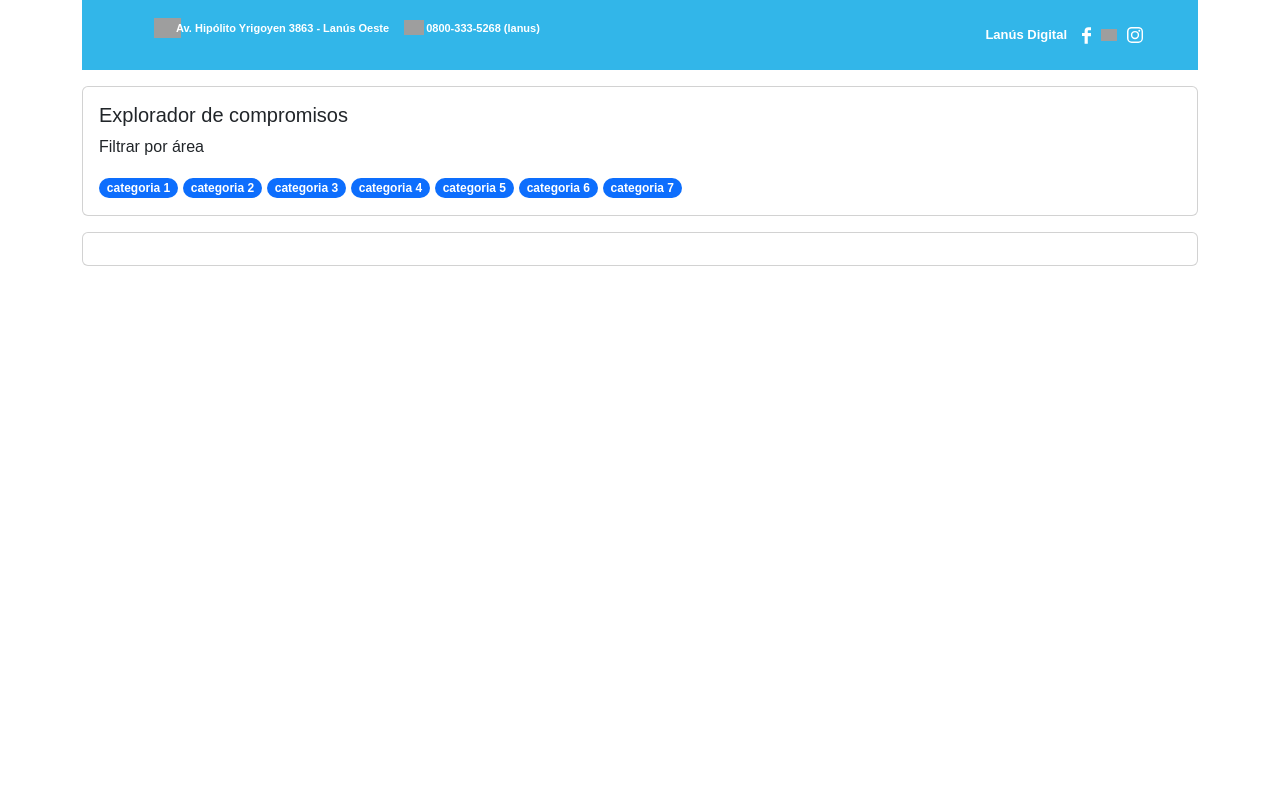
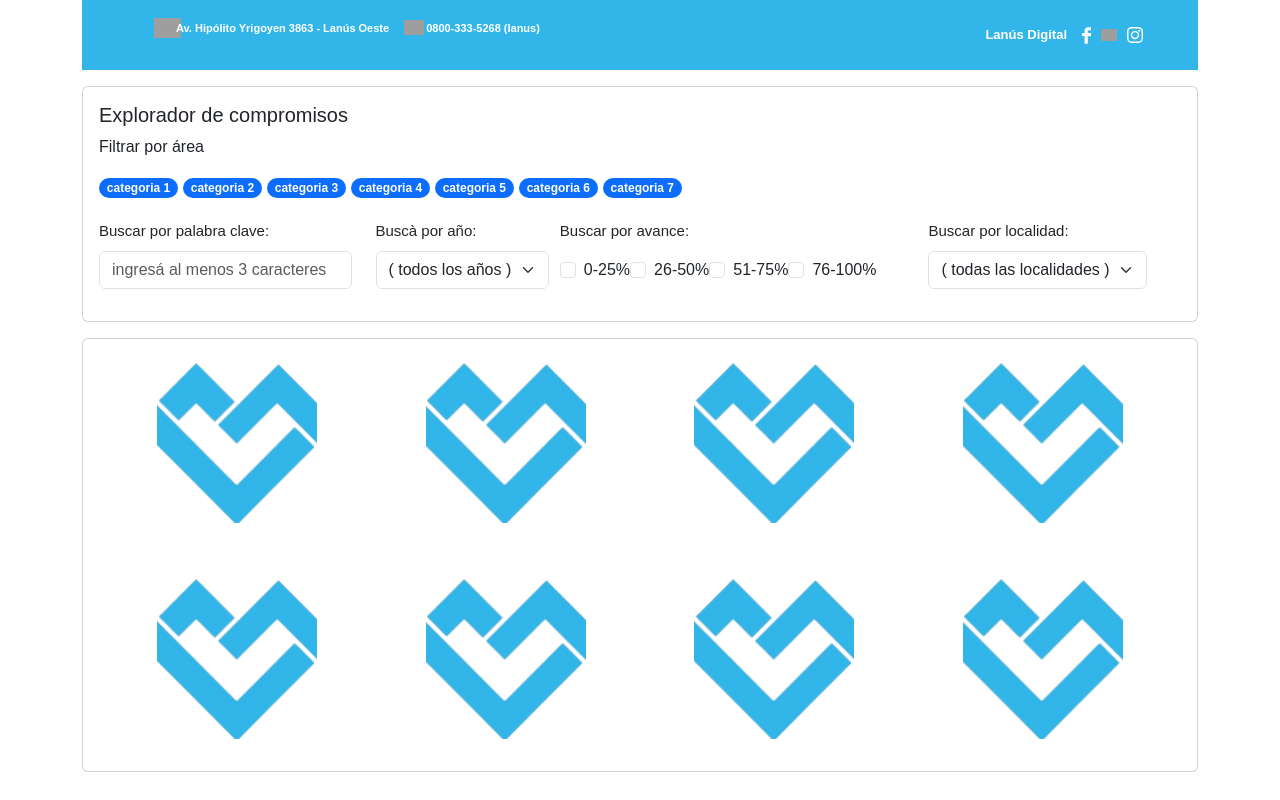
Before and after one commit to desanus/compromisos, a React (Vite) app: page / in a window 1280 px wide. Built offline with nearby package versions, Linux system fonts and the light colour scheme; grey boxes are pictures that could not be loaded.

Commit message:
agregue filtros de busqueda palabra clave, por añio, por avance, por localidad

```diff
--- a/src/components/Compromisos.jsx
+++ b/src/components/Compromisos.jsx
@@ -7,17 +7,17 @@ const Compromisos = () => {
 
     const [compromisos, setCompromisos] = useState(
         [
-            { id: '1', nombre: "compromiso1", porcentaje: 10, tipo: [{ categoria: 1 }, { categoria: 2 }, { categoria: 3 }] },
-            { id: '2', nombre: "compromiso2", porcentaje: 20, tipo: [{ categoria: 1 }, { categoria: 4 }, { categoria: 5 }] },
-            { id: '3', nombre: "compromiso3", porcentaje: 30, tipo: [{ categoria: 1 }, { categoria: 6 }, { categoria: 7 }] },
-            { id: '4', nombre: "compromiso4", porcentaje: 40, tipo: [{ categoria: 1 }, { categoria: 8 }, { categoria: 3 }] },
-            { id: '5', nombre: "compromiso5", porcentaje: 50, tipo: [{ categoria: 1 }, { categoria: 4 }, { categoria: 3 }] },
-            { id: '6', nombre: "compromiso6", porcentaje: 60, tipo: [{ categoria: 1 }, { categoria: 4 }, { categoria: 3 }] },
-            { id: '7', nombre: "compromiso7", porcentaje: 100, tipo: [{ categoria: 1 }, { categoria: 6 }, { categoria: 5 }] },
-            { id: '8', nombre: "compromiso8", porcentaje: 100, tipo: [{ categoria: 1 }, { categoria: 6 }, { categoria: 5 }] }
+            { id: '1', nombre: "compromiso1", porcentaje: 10, localidad: 4, anio: 2024, tipo: [{ categoria: 1 }, { categoria: 2 }, { categoria: 3 }] },
+            { id: '2', nombre: "compromiso2", porcentaje: 20, localidad: 4, anio: 2024, tipo: [{ categoria: 1 }, { categoria: 4 }, { categoria: 5 }] },
+            { id: '3', nombre: "compromiso3", porcentaje: 30, localidad: 2, anio: 2024, tipo: [{ categoria: 1 }, { categoria: 6 }, { categoria: 7 }] },
+            { id: '4', nombre: "compromiso4", porcentaje: 40, localidad: 3, anio: 2025, tipo: [{ categoria: 1 }, { categoria: 8 }, { categoria: 3 }] },
+            { id: '5', nombre: "compromiso5", porcentaje: 50, localidad: 1, anio: 2024, tipo: [{ categoria: 1 }, { categoria: 4 }, { categoria: 3 }] },
+            { id: '6', nombre: "compromiso6", porcentaje: 60, localidad: 2, anio: 2027, tipo: [{ categoria: 1 }, { categoria: 4 }, { categoria: 3 }] },
+            { id: '7', nombre: "compromiso7", porcentaje: 100, localidad: 3, anio: 2026, tipo: [{ categoria: 1 }, { categoria: 6 }, { categoria: 5 }] },
+            { id: '8', nombre: "compromiso8", porcentaje: 100, localidad: 2, anio: 2026, tipo: [{ categoria: 1 }, { categoria: 6 }, { categoria: 5 }] }
         ])
 
-    const [compromisosFiltrados,setCompromisosFiltrados] = useState(null)
+    const [compromisosFiltrados, setCompromisosFiltrados] = useState(null)
 
     return (
         <div>
--- a/src/components/Filtros.jsx
+++ b/src/components/Filtros.jsx
@@ -1,9 +1,12 @@
-import React, { useState } from 'react';
+import React, { useState, useEffect } from 'react';
 import { Row, Col } from 'react-bootstrap'
 import Badge from 'react-bootstrap/Badge';
 import Card from 'react-bootstrap/Card';
+import Button from 'react-bootstrap/Button';
+import Form from 'react-bootstrap/Form';
 
 const ExploradorCompromisos = (props) => {
+
     const [checkedIndex, setCheckedIndex] = useState(null);
 
     const botones = [
@@ -16,9 +19,9 @@ const ExploradorCompromisos = (props) => {
         { nombre: 'categoria 7', id: 7 }
     ];
 
-
-
-    const [compromisosFiltrados, setCompromisosFiltrados] = useState(null)
+    useEffect(() => {
+        props.handleCompromisos(props.compromisos)
+    }, [])
 
     const handleButtonClick = (index) => {
         setCheckedIndex(index === checkedIndex ? null : index);
@@ -29,6 +32,83 @@ const ExploradorCompromisos = (props) => {
         props.handleCompromisos(comp)
 
     };
+    const [busqueda, setbusqueda] = useState('');
+
+    const handleInputChange = (event) => {
+        const busqueda = event.target.value;
+        // Llama a tu función de filtro con el valor actual del input
+        buscarPorPalabra(busqueda);
+        // Actualiza el estado para guardar el valor del input
+        setbusqueda(busqueda);
+    };
+
+    const buscarPorPalabra = (busqueda) => {
+        // Filtrar compromisos por el campo "nombre"
+        const comp = props.compromisos.filter((compromiso) => {
+            return compromiso.nombre.toLowerCase().includes(busqueda.toLowerCase());
+        });
+        props.handleCompromisos(comp);
+    };
+
+    const handleAnioChange = (event) => {
+        const selectedAnio = parseInt(event.target.value, 10);
+
+        if (selectedAnio === 0) {
+            // Si el valor seleccionado es 0, mostrar todos los compromisos
+            props.handleCompromisos(props.compromisos);
+        } else {
+            // Filtrar compromisos por el año seleccionado
+            const comp = props.compromisos.filter((compromiso) => {
+                return compromiso.anio === selectedAnio;
+            });
+
+            // Actualizar el estado de compromisos con el resultado del filtro por año
+            props.handleCompromisos(comp);
+        }
+    };
+    const [checkboxValue, setCheckboxValue] = useState('');
+
+    const filtrarPorcentaje = (piso, techo) => {
+        console.log(piso, techo)
+        const comp = props.compromisos.filter((compromiso) => {
+            // Ajusta los números según tus necesidades
+            const rangoInicio = piso;
+            const rangoFin = techo;
+
+            // Filtra compromisos con porcentaje en el rango especificado
+            return compromiso.porcentaje >= rangoInicio && compromiso.porcentaje <= rangoFin;
+        });
+    }
+    const handleCheckboxChange = (event) => {
+        const value = event.target.value;
+        console.log(value)
+        // Si la checkbox seleccionada es la misma que ya estaba seleccionada, deselecciónala
+        if (checkboxValue === value) {
+            setCheckboxValue('');
+            props.handleCompromisos(props.compromisos)
+        } else {
+            // Si es una checkbox diferente, actualiza el estado con el nuevo valor
+            setCheckboxValue(value);
+
+            switch (value) {
+                case '1': // 0 a 25
+                    props.handleCompromisos(filtrarPorcentaje(0, 25))
+                    break;
+                case '2': //26 a 50
+
+                    props.handleCompromisos(filtrarPorcentaje(26, 50))
+                    break;
+                case '3': //51 a 75
+
+                    props.handleCompromisos(filtrarPorcentaje(51, 75))
+                    break;
+                case '4': //75 a 100
+
+                    props.handleCompromisos(filtrarPorcentaje(75, 100))
+                    break;
+            }
+        }
+    };
 
     return (
         <>
@@ -38,7 +118,7 @@ const ExploradorCompromisos = (props) => {
                     <Card.Text>
                         Filtrar por área
                     </Card.Text>
-                    <Row>
+                    <Row className='row-filtros'>
                         <Col className="columna-filtro">
                             {botones.map((boton) => (
                                 <Badge
@@ -52,6 +132,92 @@ const ExploradorCompromisos = (props) => {
                             ))}
                         </Col>
                     </Row>
+
+                    <Row>
+                        <Col md={3}>
+                            <Form >
+                                <Form.Group className="mb-3" controlId="formBasicEmail">
+                                    <Form.Label className='input-filter'>Buscar por palabra clave:</Form.Label>
+                                    <Form.Control
+                                        className='filter-busqueda-input'
+                                        type="text"
+                                        placeholder="ingresá al menos 3 caracteres"
+                                        value={busqueda}
+                                        onChange={handleInputChange}
+                                    />
+                                </Form.Group>
+                            </Form>
+                        </Col>
+
+                        <Col md={2}>
+
+                            <Form.Group className="mb-3">
+                                <Form.Label className='input-filter'>Buscà por año:</Form.Label>
+                                <Form.Select onChange={handleAnioChange} className='filter-input-dropdown'>
+                                    <option defaultValue={0}>( todos los años )</option>
+                                    <option value={2024}>2024</option>
+                                    <option value={2025}>2025</option>
+                                    <option value={2026}>2026</option>
+                                    <option value={2027}>2027</option>
+                                </Form.Select>
+                            </Form.Group>
+                        </Col>
+                        <Col md={4}>
+
+                            <label className='input-filter'>
+                                Buscar por avance:
+                            </label>
+                            <Form>
+                                <Form.Group className="mb-3 filter-radio-buttons" controlId="formBasicCheckbox" >
+                                    <Form.Check
+                                        type="checkbox"
+                                        label="0-25%"
+                                        name="checkboxGroup"
+                                        value="1"
+                                        checked={checkboxValue === '1'}
+                                        onChange={handleCheckboxChange}
+                                    />
+                                    <Form.Check
+                                        type="checkbox"
+                                        label="26-50%"
+                                        name="checkboxGroup"
+                                        value="2"
+                                        checked={checkboxValue === '2'}
+                                        onChange={handleCheckboxChange}
+                                    />
+                                    <Form.Check
+                                        type="checkbox"
+                                        label="51-75%"
+                                        name="checkboxGroup"
+                                        value="3"
+                                        checked={checkboxValue === '3'}
+                                        onChange={handleCheckboxChange}
+                                    />
+                                    <Form.Check
+                                        type="checkbox"
+                                        label="76-100%"
+                                        name="checkboxGroup"
+                                        value="4"
+                                        checked={checkboxValue === '4'}
+                                        onChange={handleCheckboxChange}
+                                    />
+                                </Form.Group>
+                            </Form>
+                        </Col>
+                        <Col md={3}>
+
+                            <Form.Group className="mb-3">
+                                <Form.Label className='input-filter'>Buscar por localidad:</Form.Label>
+                                <Form.Select onChange={handleAnioChange} className='filter-input-dropdown'>
+                                    <option defaultValue={0}>( todas las localidades )</option>
+                                    <option value={1}>Localidad 1</option>
+                                    <option value={2}>Localidad 2</option>
+                                    <option value={3}>Localidad 3</option>
+                                    <option value={4}>Localidad 4</option>
+                                </Form.Select>
+                            </Form.Group>
+                        </Col>
+                    </Row>
                 </Card.Body>
             </Card>
         </>
--- a/src/components/TarjetasCompromisos.jsx
+++ b/src/components/TarjetasCompromisos.jsx
@@ -5,7 +5,7 @@ import Tarjeta from './Tarjeta'
 import { motion, AnimatePresence } from 'framer-motion'
 
 const TarjetasCompromisos = (props) => {
-    console.log(props)
+    console.log(props.compromisos)
     return (
         <Container>
             <Row>
@@ -13,8 +13,8 @@ const TarjetasCompromisos = (props) => {
                     <Card.Body>
                         <motion.div layout className="tarjetas-compromisos">
                             <AnimatePresence>
-                                {props.compromisos && props.compromisos.map((compromiso) => {
-                                    return <Tarjeta compromiso={compromiso} />
+                                {props.compromisos && props.compromisos.map((compromiso,index) => {
+                                    return <Tarjeta key={index} compromiso={compromiso} />
                                 })}
                             </AnimatePresence>
                         </motion.div>
--- a/src/scss/abstracts/_mixins.scss
+++ b/src/scss/abstracts/_mixins.scss
@@ -39,3 +39,25 @@
     margin-bottom: 1rem;
 
 }
+
+.input-filter{
+    font-size: 15px;
+}
+.row-filtros{
+    margin-bottom: 20px;
+}
+
+.filter-busqueda-input{
+    font-size: auto;
+
+}
+
+.filter-input-dropdown{
+    width: auto;
+}
+.filter-radio-buttons{
+    display: inline-flex;
+    font-size: auto;
+    width: auto;
+    margin-top: 15px;
+}
```
